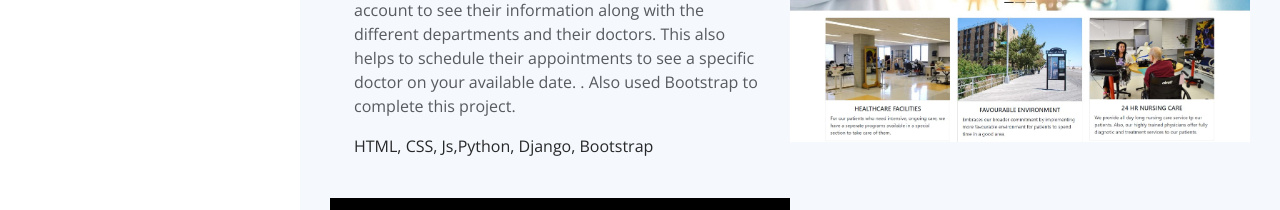
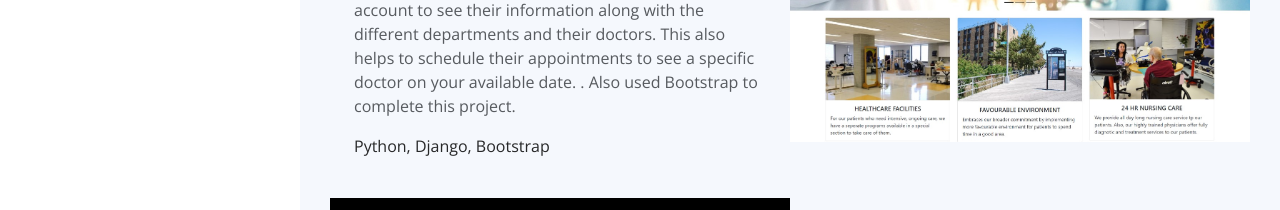
Before and after one commit to jen7777/Portfolio, a plain HTML site: page index.html in a window 1280 px wide. Shown: the part 3440-3650 px from the top of the page. Drawn offline with nearby package versions, Linux system fonts and the light colour scheme.

Commit message:
Update index.html

```diff
--- a/index.html
+++ b/index.html
@@ -297,7 +297,7 @@
                    and their doctors. This also helps to schedule their appointments to see a specific doctor on your available date.
                   . Also used Bootstrap to complete this project.
                 </p>
-                <p class="tech-stack">HTML, CSS, Js,Python, Django, Bootstrap</p>
+                <p class="tech-stack">Python, Django, Bootstrap</p>
                </div>
             </div>
             <div class="col-md-6"><a href="https://l.linklyhq.com/l/1tk3IKeySharing" target="_blank"><img class="img-fluid" src="assets/img/portfolio/hospital.jpg" width="800" height="500"/></a></div>
```
